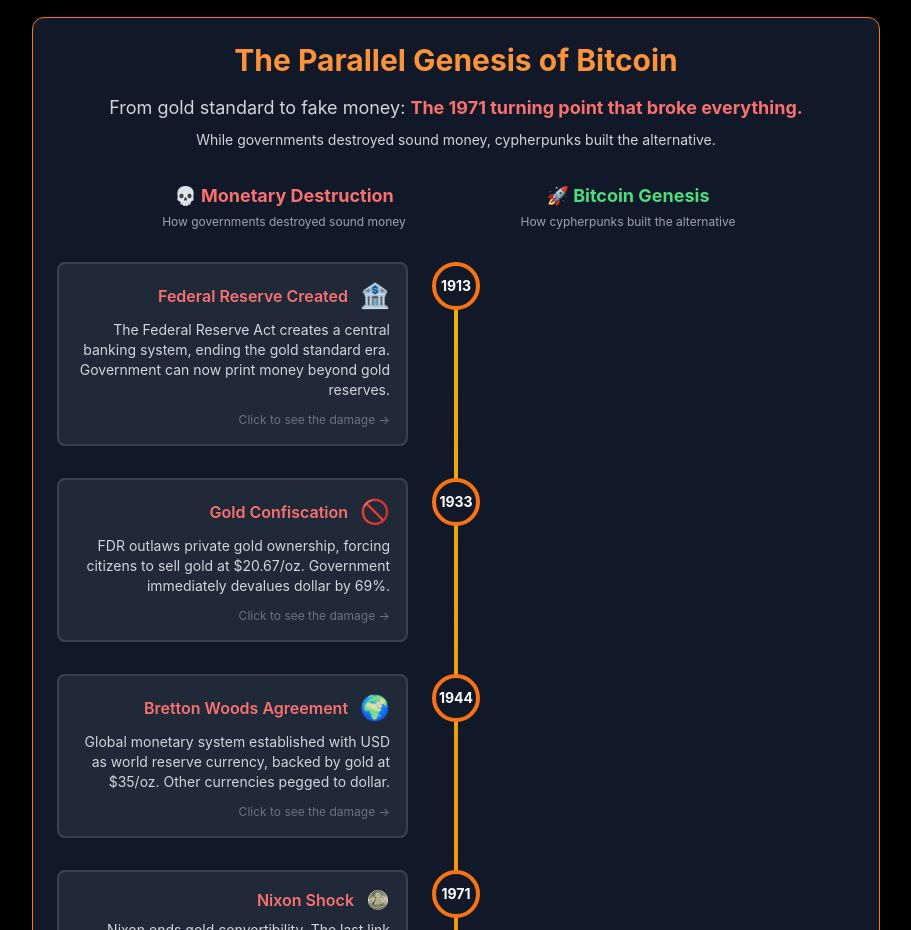
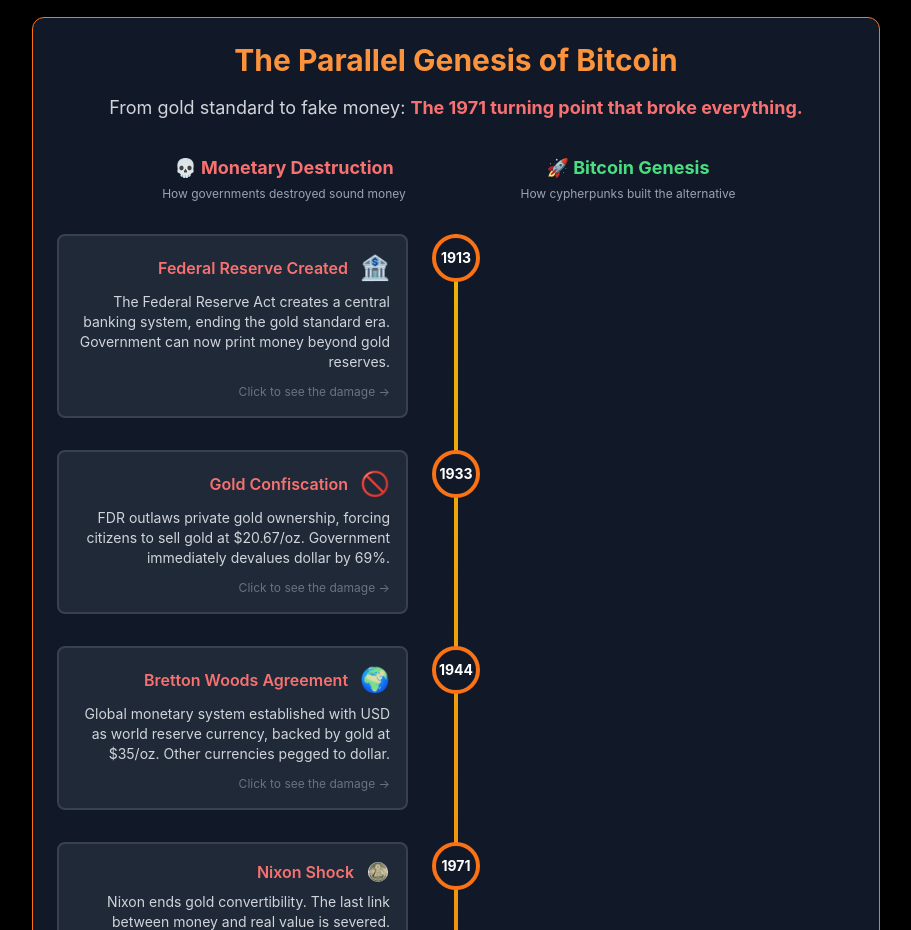
Before and after one commit to paucotan/bitcoin-journey, a React (Create React App) app: page / in a window 1280 px wide. Shown: the part 6480-7410 px from the top of the page, without its empty margins (184-1095 px from the left). Built offline with nearby package versions, Linux system fonts and the light colour scheme.

Commit message:
feat: added Vercel Analytics

```diff
--- a/package.json
+++ b/package.json
@@ -11,6 +11,7 @@
     "dev": "react-scripts start"
   },
   "dependencies": {
+    "@vercel/analytics": "^1.5.0",
     "@vercel/speed-insights": "^1.2.0",
     "gray-matter": "^4.0.3",
     "lucide-react": "^0.263.1",
--- a/src/App.js
+++ b/src/App.js
@@ -1,8 +1,15 @@
 import React from 'react';
 import AppRouter from './AppRouter';
+import { Analytics } from '@vercel/analytics/next';
+
 
 function App() {
-  return <AppRouter />;
+  return (
+    <div>
+      <AppRouter />
+      <Analytics />
+    </div>
+  );
 }
 
 export default App;
--- a/src/components/UI/ParallelTimeline.js
+++ b/src/components/UI/ParallelTimeline.js
@@ -197,9 +197,9 @@
         <p className="text-gray-300 text-lg mb-2">
           From gold standard to fake money: <span className="text-red-400 font-bold">The 1971 turning point that broke everything.</span>
         </p>
-        <p className="text-gray-300 text-sm">
+        {/* <p className="text-gray-300 text-sm">
           While governments destroyed sound money, cypherpunks built the alternative.
-        </p>
+        </p> */}
       </div>
 
       <div className="relative">
```
Also changed, not shown: 1 other file (tests, documents, lock files or other folders).
